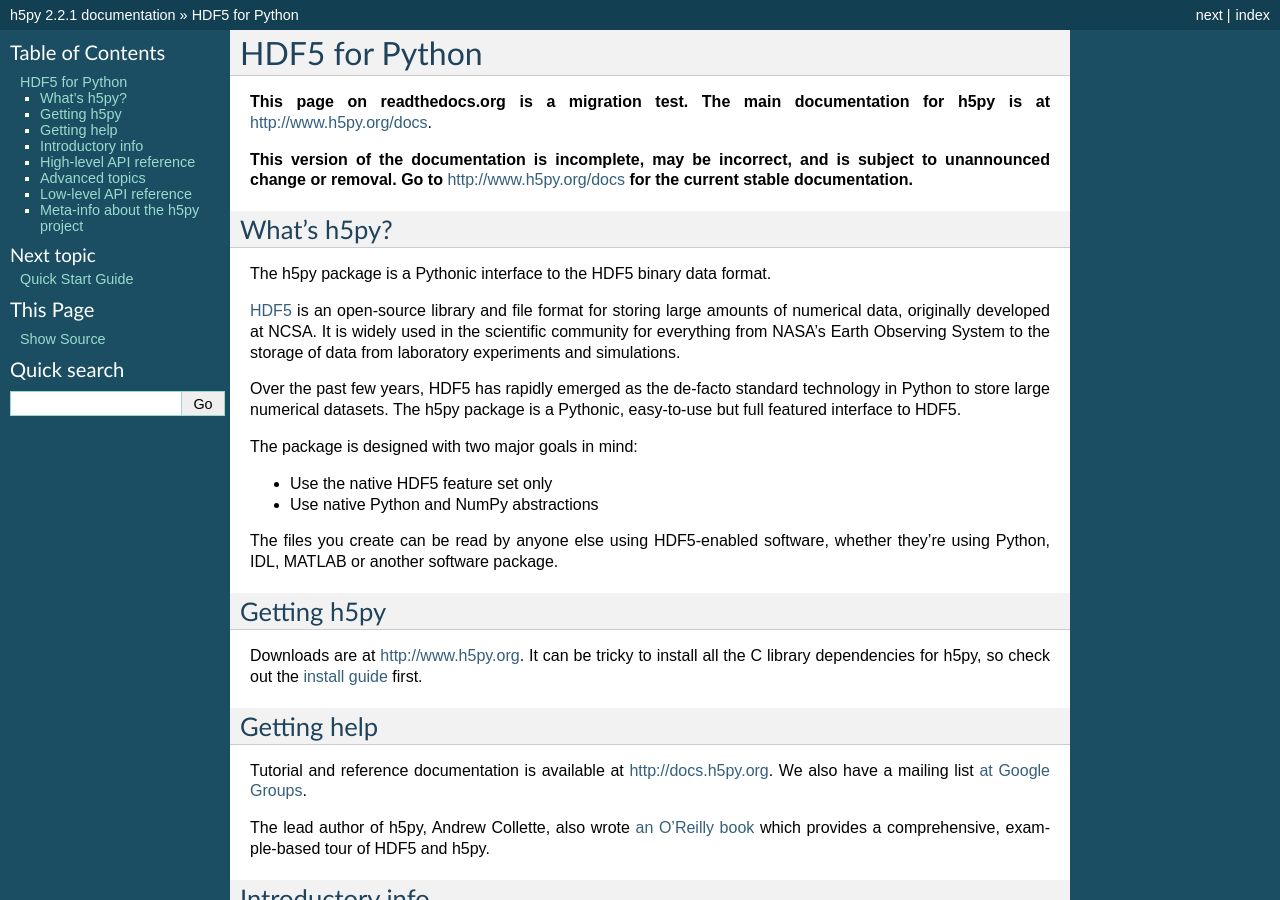
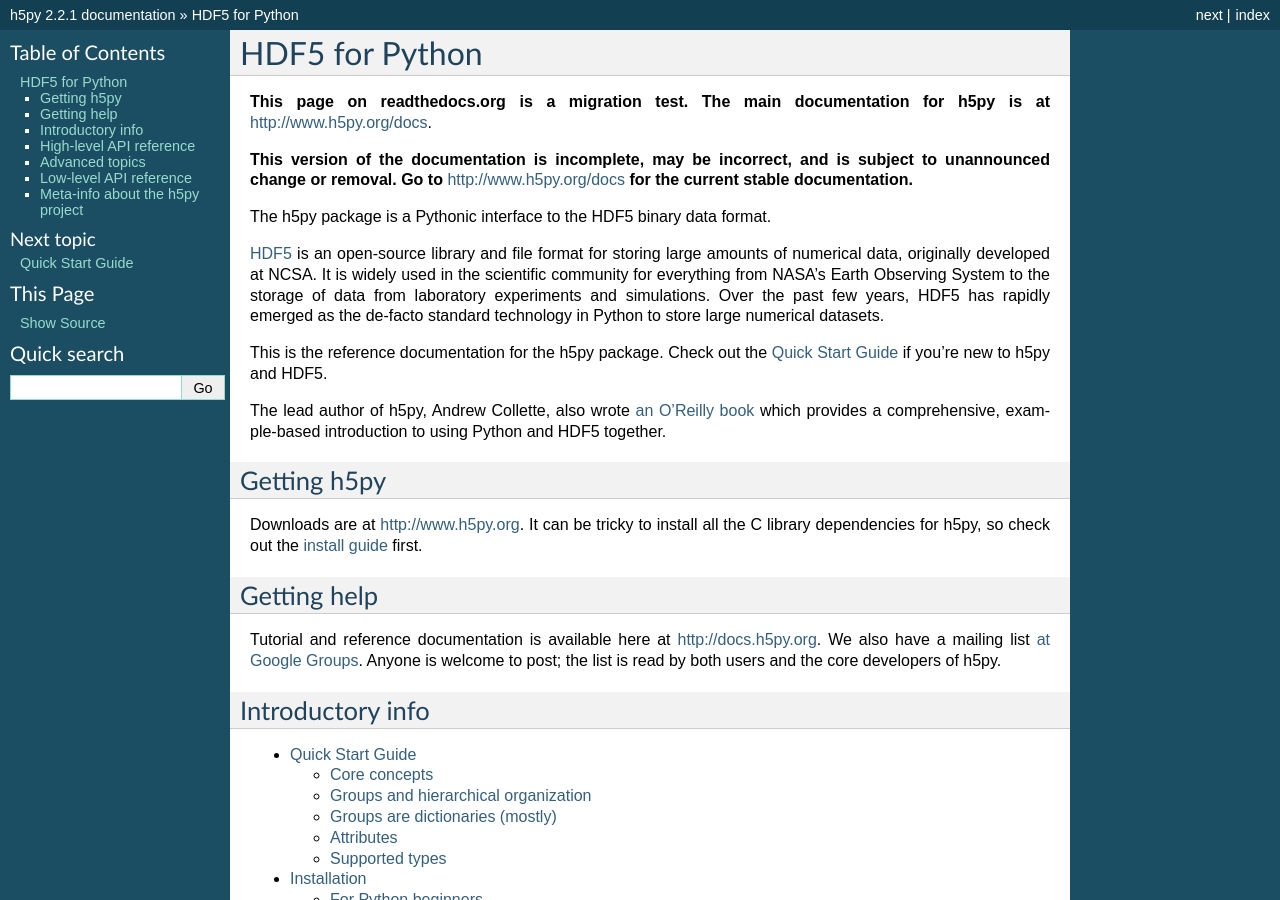
Before and after one commit to h5py/h5py, a Sphinx documentation site: the page built from docs/index.rst, in a window 1280 px wide and 900 px high. Built offline with Sphinx 7.4.7, drawn with Linux system fonts in a browser that asks for light colours; pages that are not in the unit, such as notebooks, are missing from menus.

Commit message:
Update index

```diff
--- a/docs/index.rst
+++ b/docs/index.rst
@@ -8,30 +8,22 @@
 subject to unannounced change or removal.  Go to** http://www.h5py.org/docs
 **for the current stable documentation.**
 
-What's h5py?
-------------
-
 The h5py package is a Pythonic interface to the HDF5 binary data format.
 
 `HDF5 <http://hdfgroup.org>`_ is an open-source library and file format for
 storing large amounts of numerical data, originally developed at NCSA.  It is
 widely used in the scientific community for everything from NASA's Earth
 Observing System to the storage of data from laboratory experiments and
-simulations.
+simulations.  Over the past few years, HDF5 has rapidly emerged as the de-facto
+standard  technology in Python to store large numerical datasets.
 
-Over the past few years, HDF5 has rapidly emerged as the de-facto standard
-technology in Python to store large numerical datasets.  The h5py package
-is a Pythonic, easy-to-use but full featured interface to HDF5.
+This is the reference documentation for the h5py package.  Check out
+the :ref:`quick` if you're new to h5py and HDF5.
 
-The package is designed with two major goals in mind:
-
-* Use the native HDF5 feature set only
-* Use native Python and NumPy abstractions
-
-The files you create can be read by anyone else using HDF5-enabled
-software, whether they're using Python, IDL, MATLAB or another software
-package.
-
+The lead author of h5py, Andrew Collette, also wrote
+`an O'Reilly book <http://shop.oreilly.com/product/0636920030249.do>`_
+which provides a comprehensive, example-based introduction to using Python
+and HDF5 together.
 
 Getting h5py
 ------------
@@ -44,12 +36,10 @@
 Getting help
 -------------
 
-Tutorial and reference documentation is available at http://docs.h5py.org.
+Tutorial and reference documentation is available here at http://docs.h5py.org.
 We also have a mailing list `at Google Groups <http://groups.google.com/d/forum/h5py>`_.
-
-The lead author of h5py, Andrew Collette, also wrote
-`an O'Reilly book <http://shop.oreilly.com/product/0636920030249.do>`_
-which provides a comprehensive, example-based tour of HDF5 and h5py.
+Anyone is welcome to post; the list is read by both users and the core developers
+of h5py.
 
 
 Introductory info
```
